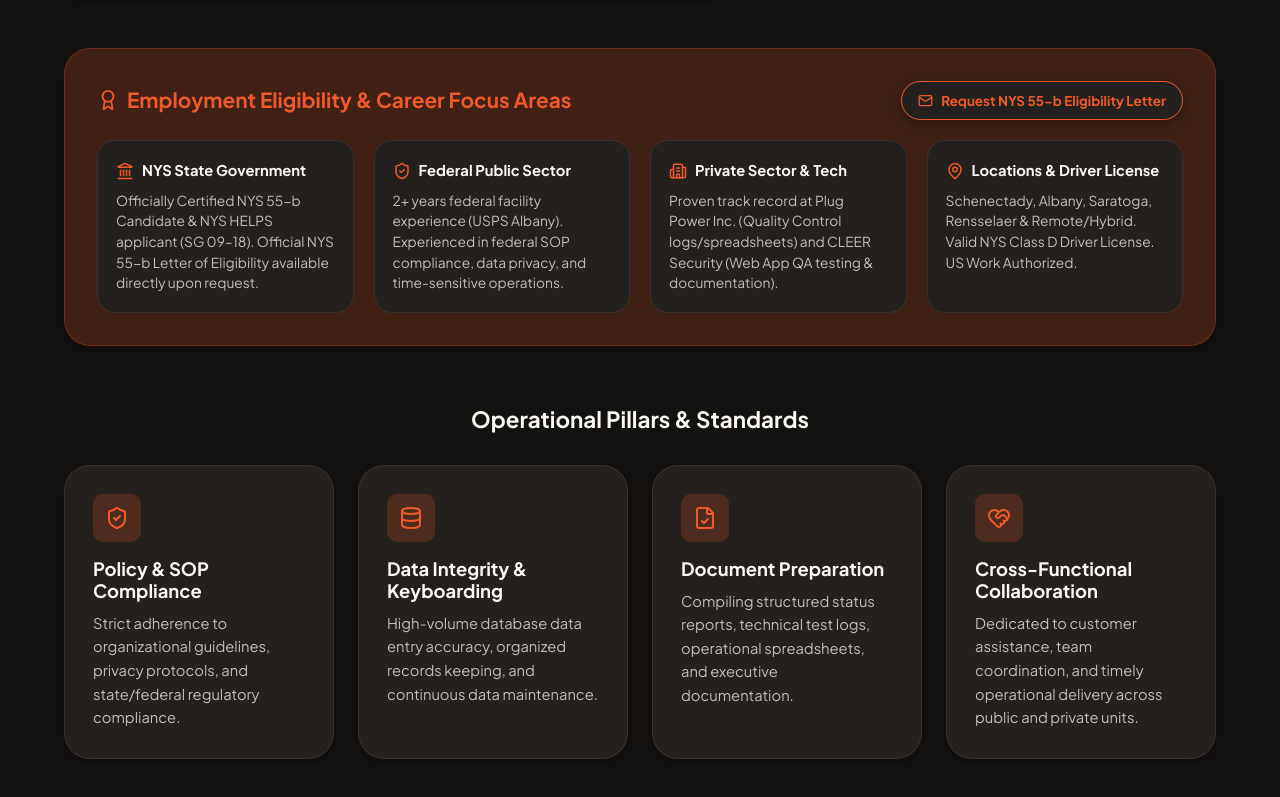
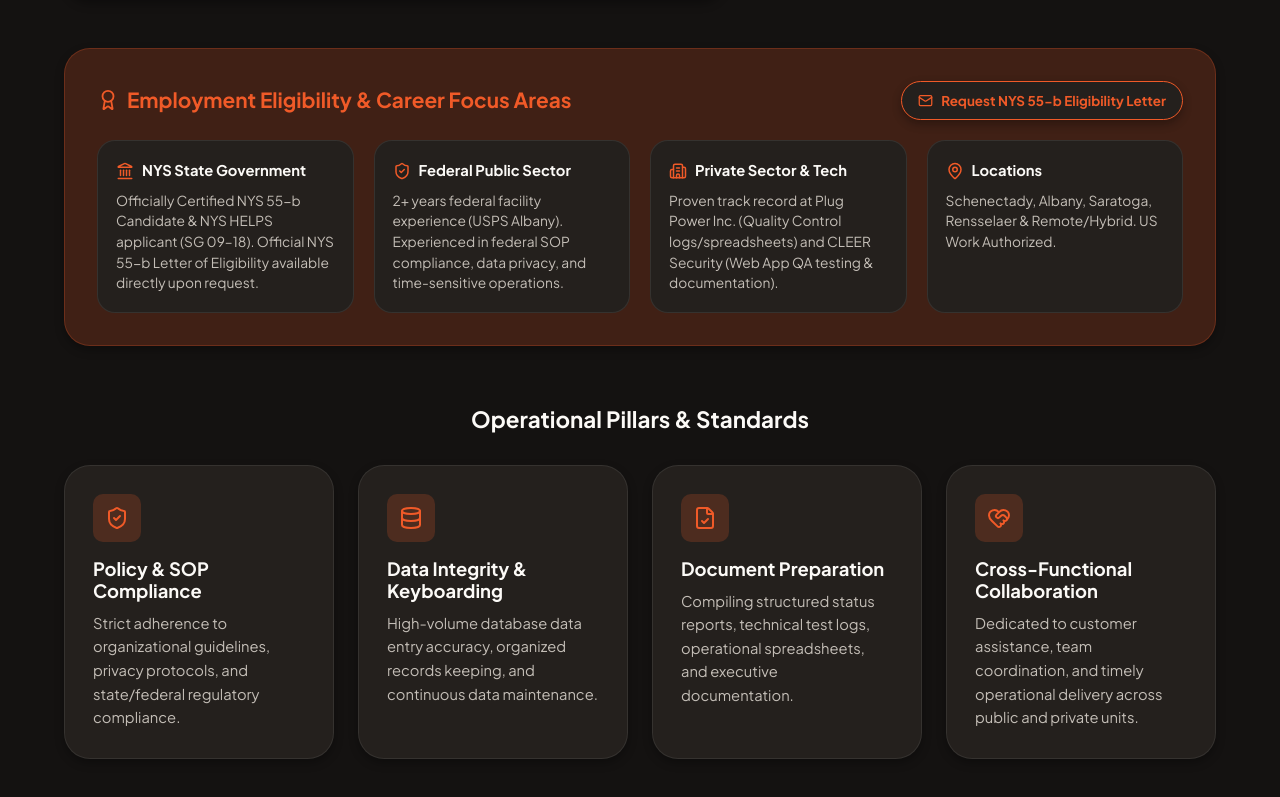
Before and after one commit to abusaeedsayem/portfolio, a React (Vite) app: page / in a window 1280 px wide. Shown: the part 1715-2512 px from the top of the page. Built offline with nearby package versions, Linux system fonts and the light colour scheme.

Commit message:
Fix: Change card title to 'Locations' and remove driver license references

```diff
--- a/src/components/About.jsx
+++ b/src/components/About.jsx
@@ -172,14 +172,14 @@ export default function About() {
               </p>
             </div>
 
-            {/* Locations & Credentials */}
+            {/* Locations */}
             <div style={{ background: 'var(--bg-card)', padding: '18px', borderRadius: 'var(--radius-md)', border: '1px solid var(--border-color)' }}>
               <div style={{ display: 'flex', alignItems: 'center', gap: '8px', marginBottom: '8px' }}>
                 <MapPin size={18} style={{ color: 'var(--accent-primary)' }} />
-                <span style={{ fontSize: '0.92rem', fontWeight: 700, color: 'var(--text-primary)' }}>Locations & Driver License</span>
+                <span style={{ fontSize: '0.92rem', fontWeight: 700, color: 'var(--text-primary)' }}>Locations</span>
               </div>
               <p style={{ fontSize: '0.86rem', color: 'var(--text-secondary)', margin: 0, lineHeight: 1.5 }}>
-                Schenectady, Albany, Saratoga, Rensselaer & Remote/Hybrid. Valid NYS Class D Driver License. US Work Authorized.
+                Schenectady, Albany, Saratoga, Rensselaer & Remote/Hybrid. US Work Authorized.
               </p>
             </div>
           </div>
--- a/src/data/portfolioData.js
+++ b/src/data/portfolioData.js
@@ -17,7 +17,6 @@ export const personalInfo = {
   civilServiceStatus: "Officially Certified NYS 55-b Eligible Candidate (NYS Civil Service Law Section 55-b) & NYS HELPS Applicant. Official NYS 55-b Letter of Eligibility available directly upon request.",
   desiredPositions: "Operations Specialist / Administrative Support / Office Assistant / Clerical / Program Aide / QA Specialist (Salary Grade 09 to 18 & Private Equivalents)",
   desiredLocations: ["Schenectady", "Albany", "Saratoga", "Rensselaer", "Remote / Hybrid"],
-  driverLicense: "Valid NYS Class D Driver License",
   workAuthorization: "Legally authorized to work in the US (No visa sponsorship required)",
   totalUsExperienceMonths: 65, // 5+ Years Cumulative US Work Experience
   bioShort: "Detail-oriented operations, records management, and QA administrative specialist with over 5 years of US work experience spanning federal facilities, private tech manufacturing, and digital research platforms.",
```
